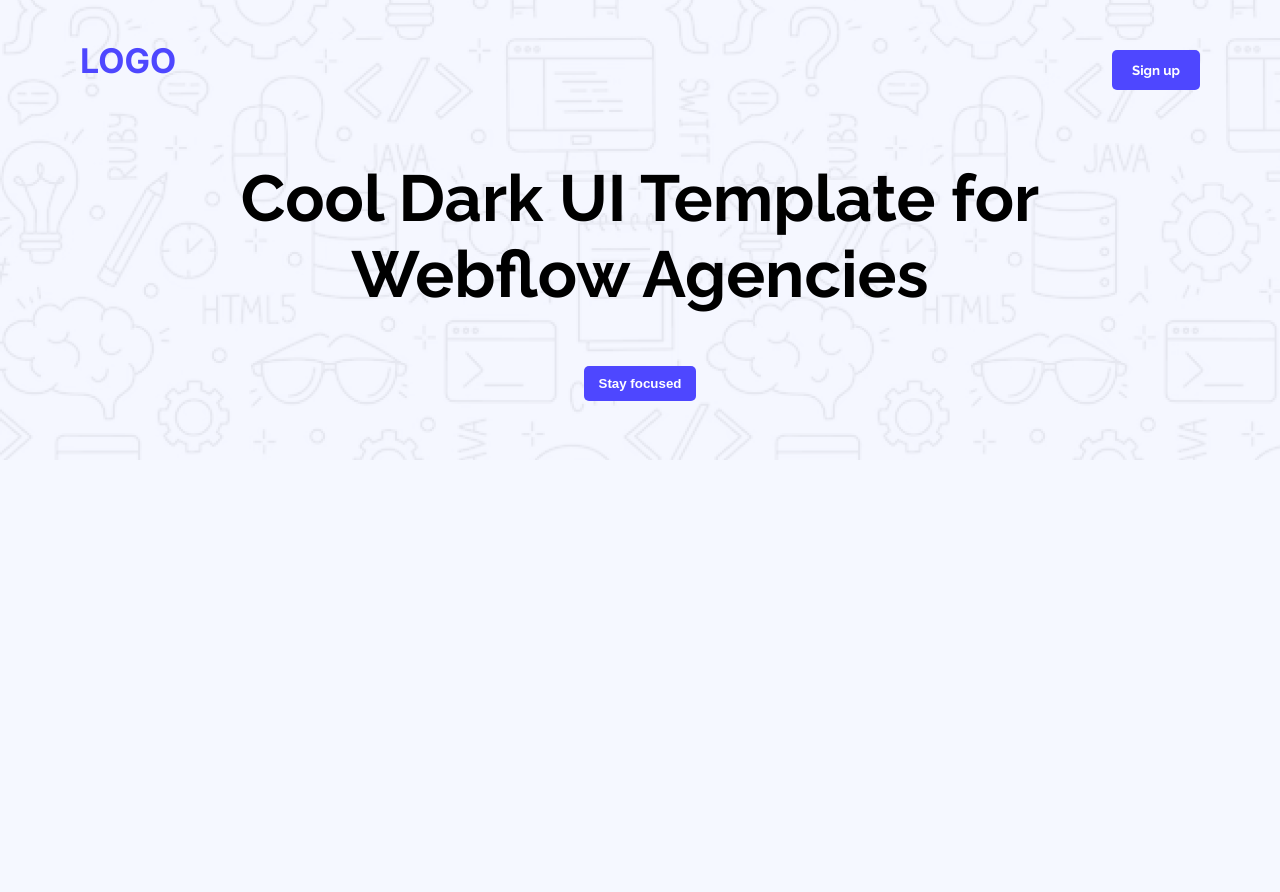
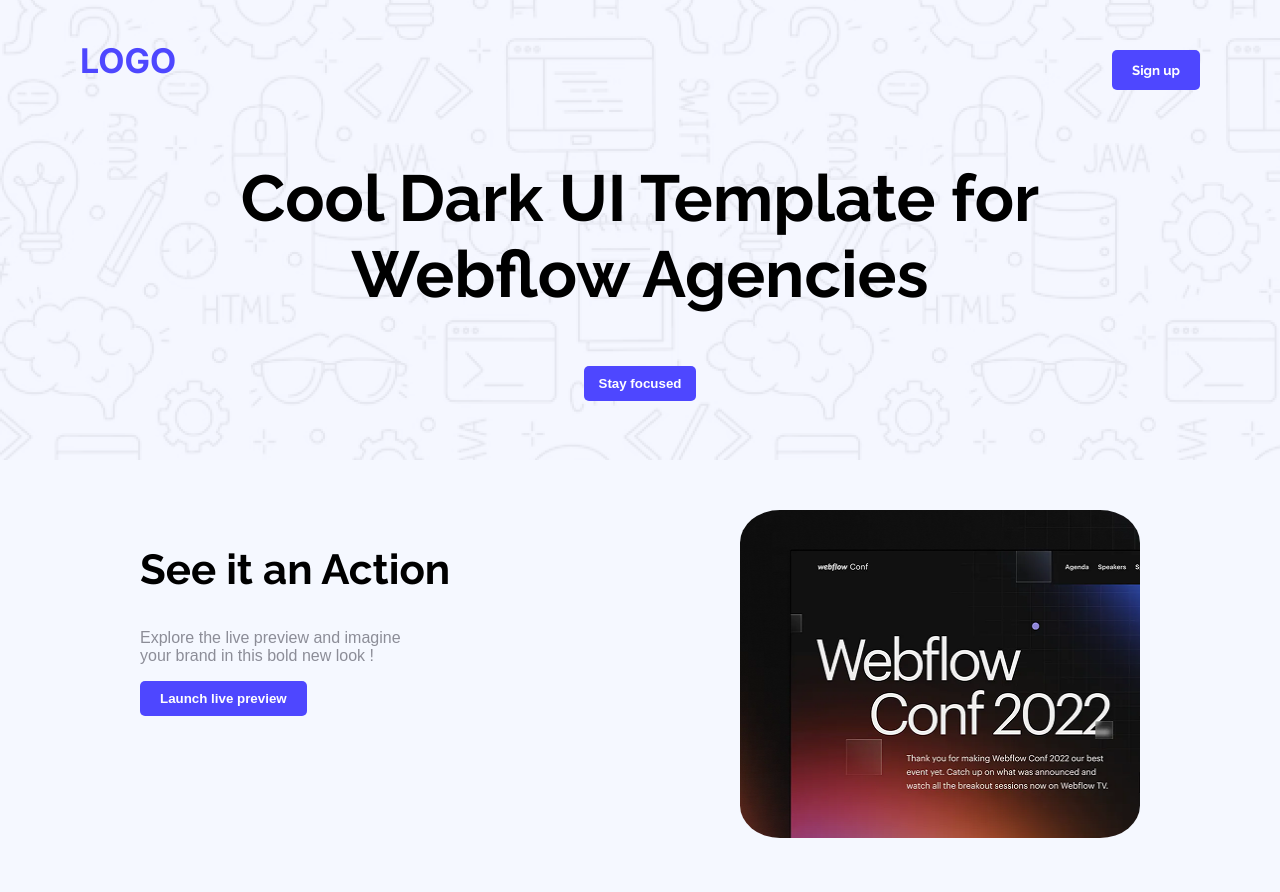
Before and after one commit to Rafsan2006-DEV/Assignment-1, a plain HTML site: page index.html in a window 1280 px wide. Before the commit the page ends 800 px from the top, so only its background shows below. Drawn offline with Linux system fonts and the light colour scheme.

Commit message:
Second commit(Action)

```diff
--- a/Styles/portfolio.css
+++ b/Styles/portfolio.css
@@ -106,3 +106,39 @@ nav{
     padding: 10px 15px;
     display: block;
 }
+
+
+/* Action part */
+
+.act{
+    display: flex;
+    justify-content:center;
+}
+.action{
+    width: 1000px;
+    padding:50px;;
+    justify-content:space-between;
+    align-items:center
+}
+.act-dis{
+    display: flex;
+    justify-content: space-between;
+}
+.ac-head h2{
+    font-size: 42px;
+    font-weight: 700;
+}
+.ac-head p{
+    font-size: 24 px;
+    font-weight: 400;
+    color:#252432 ;
+    opacity: 50%;
+}
+.btn3{
+    padding: 10px 20px;
+}
+.ac-img{
+    height: 328px;
+    width: 400px;
+    border-radius: 10%;
+}
--- a/index.html
+++ b/index.html
@@ -46,5 +46,24 @@
         <button class="primary-btn btn2">Stay focused</button>
       </div>
     </section>
+    <!-- Action Part -->
+    <div class="act">
+      <section class="action">
+        <div class="act-dis">
+          <div class="ac-head">
+            <h2 class="font-raleway">See it an Action</h2>
+            <p>
+              Explore the live preview and imagine <br />
+              your brand in this bold new look !
+            </p>
+            <button class="btn3 primary-btn">Launch live preview</button>
+          </div>
+
+          <div class="action-img">
+            <img src="Assets/wc-mini.png" alt="webflow" class="ac-img" />
+          </div>
+        </div>
+      </section>
+    </div>
   </body>
 </html>
```
